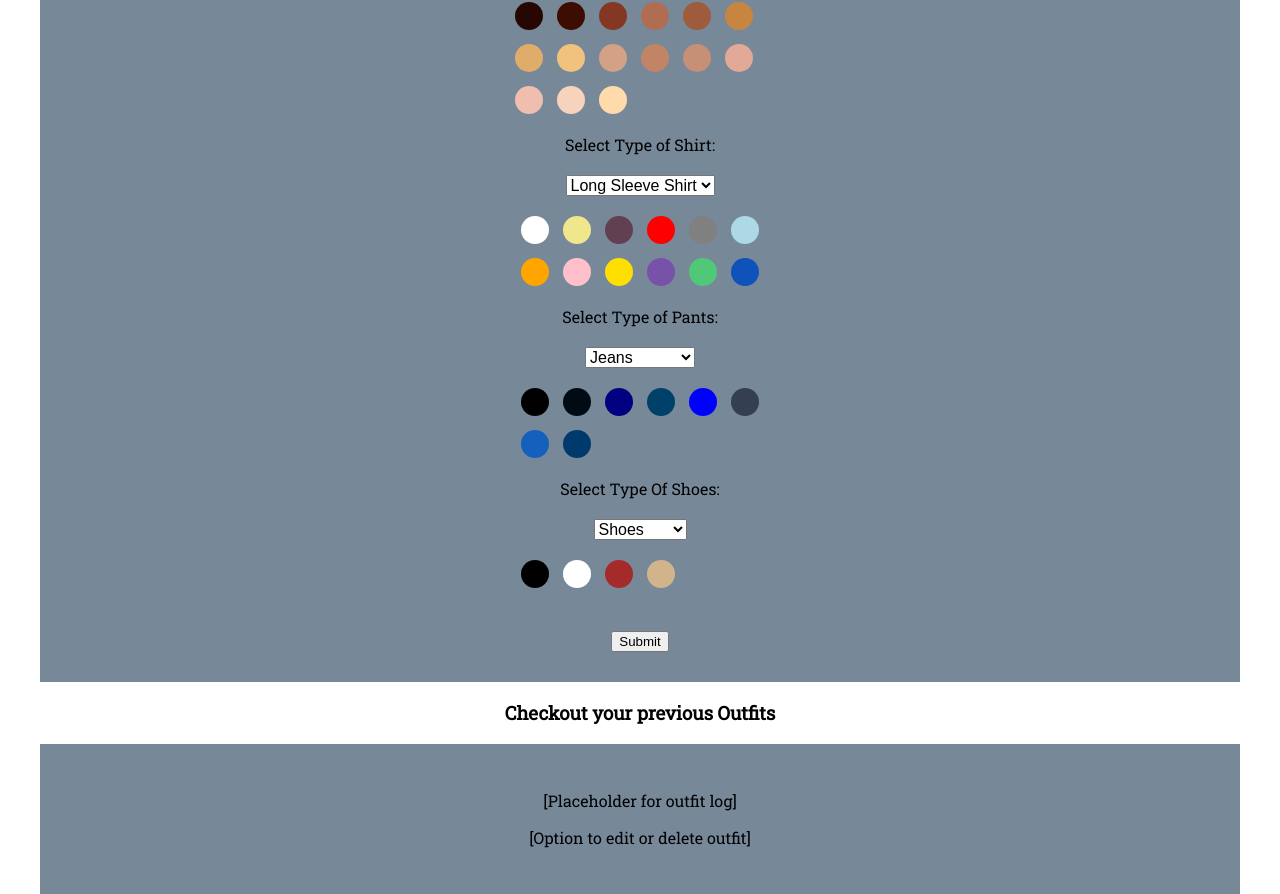
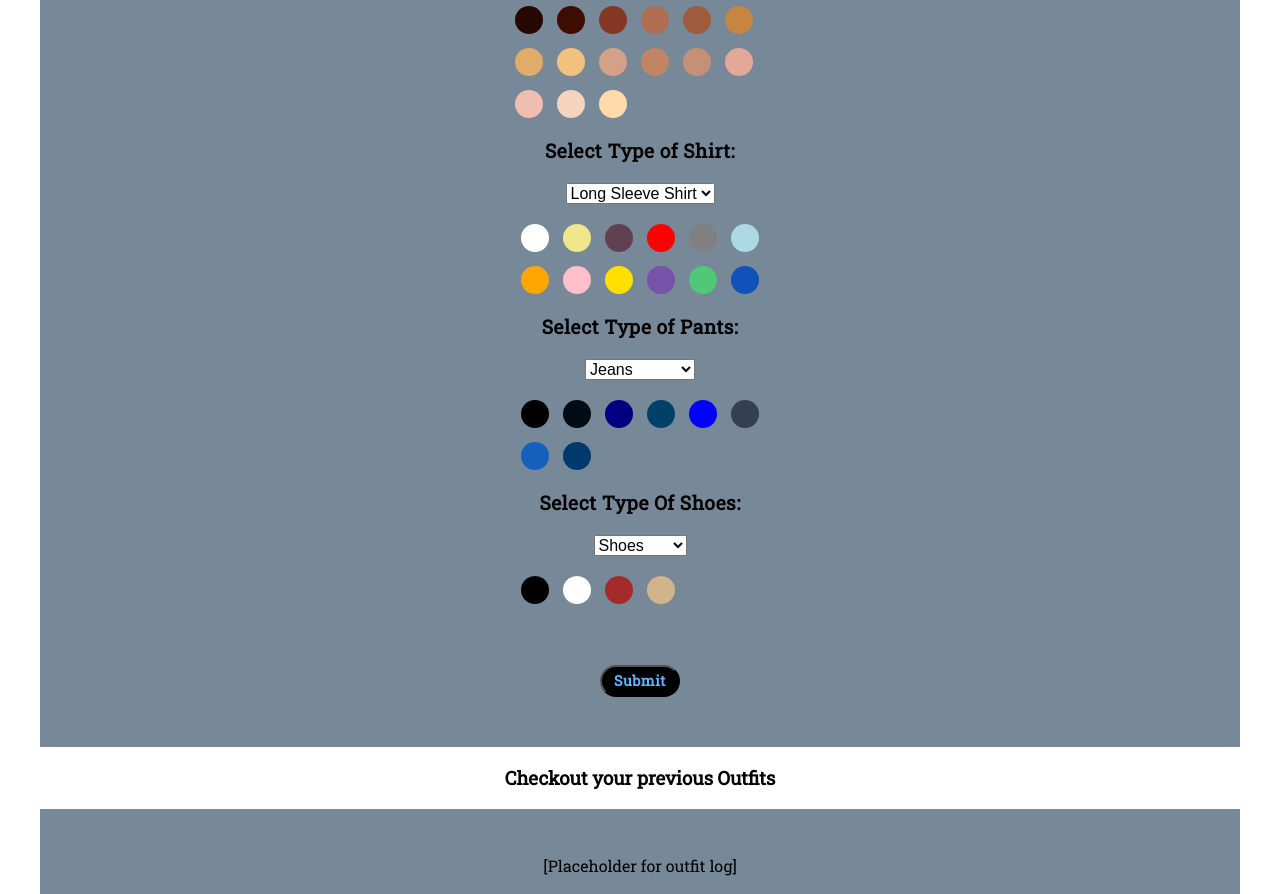
Before and after one commit to Saitama2016/hex-clothes, a React (Create React App) app: page /wardrobe in a window 1280 px wide. Shown: the part 693-1587 px from the top of the page. Built offline with nearby package versions, Linux system fonts and the light colour scheme.

Commit message:
Have Color Options working for both Skin tone and Clothes now Need to have clothes types working

```diff
--- a/src/reducer.js
+++ b/src/reducer.js
@@ -55,12 +55,47 @@ export default (state = initialState, action) => {
 
     if (action.type === actions.CHANGE_SHIRT_TYPE){
         console.log(action)
+        const newState = Object.assign({}, state)
+        newState.clothes.shirt.type = action.payload
         if (action.payload === "long-sleeve-shirt") {
-            console.log("It works")
+            return Object.assign({}, newState, {
+                clothes: {
+                    shirt: {
+                        color: newState.clothes.shirt.color,
+                        type: action.payload,
+                        shortSleeveVisibility: "hidden",
+                        longSleeveVisibility: "visible"
+                    },
+                    pants: newState.clothes.pants,
+                    shoes: newState.clothes.shoes
+                }
+            })
         } else if (action.payload === "t-shirt") {
-            console.log("It works too")
+            return Object.assign({}, newState, {
+                clothes: {
+                    shirt: {
+                        color: newState.clothes.shirt.color,
+                        type: action.payload,
+                        shortSleeveVisibility: "visible",
+                        longSleeveVisibility: "hidden"
+                    },
+                    pants: newState.clothes.pants,
+                    shoes: newState.clothes.shoes
+                }
+            })
         } else if (action.payload === "tank-top") {
-            console.log("ME too")
+            return Object.assign({}, newState, {
+                clothes: {
+                    shirt: {
+                        color: newState.clothes.shirt.color,
+                        type: action.payload,
+                        shortSleeveVisibility: "hidden",
+                        longSleeveVisibility: "hidden"
+                    },
+                    pants: newState.clothes.pants,
+                    shoes: newState.clothes.shoes
+                }
+            })
         }
     }
 
@@ -71,7 +106,10 @@ export default (state = initialState, action) => {
         return Object.assign({}, newState, {
             clothes: {
                 shirt: {
-                    color: newState.clothes.shirt.color
+                    color: newState.clothes.shirt.color,
+                    type: newState.clothes.shirt.type,
+                    shortSleeveVisibility: newState.clothes.shirt.shortSleeveVisibility,
+                    longSleeveVisibility: newState.clothes.shirt.longSleeveVisibility
                 },
                 pants: newState.clothes.pants,
                 shoes: newState.clothes.shoes
--- a/src/session/loginForm.css
+++ b/src/session/loginForm.css
@@ -1,3 +1,29 @@
+label {
+    display: block;
+    margin: 10px auto;
+    font-weight: bold;
+    font-size: 1.2rem;
+    letter-spacing: 0.03rem;
+}
+
+button {
+    margin: 20px auto;
+    background: rgb(0,0,0);
+    color: hsl(210, 100%, 70%);
+    border-radius: 20px;
+    width: 5rem;
+    height: 2rem;
+    font-family: 'Roboto Slab', serif;
+    font-weight: 600;
+    font-size: 0.9rem;
+    letter-spacing: 0.03rem;
+}
+
+button:hover, button:focus {
+    cursor: pointer;
+    color: hsl(0, 100%, 50%);
+}
+
 fieldset{
-    background-color: rgba(3, 201, 250, 0.5);
+    background-color: rgba(250, 250, 250, 1);
 }
--- a/src/wardrobe/outfitFormComps/selectShirtType.js
+++ b/src/wardrobe/outfitFormComps/selectShirtType.js
@@ -6,7 +6,7 @@ const SelectShirtType = ({ dispatch }) => {
     return (
         <div>
             <label>Select Type of Shirt:</label>
-            <select onChange={(event) => dispatch(changeShirtType())}>
+            <select onChange={(event) => dispatch(changeShirtType(event.target.value))}>
                 <option value="long-sleeve-shirt">Long Sleeve Shirt</option>
                 <option value="t-shirt">T-shirt</option>
                 <option value="tank-top">Tank Top</option>
```
